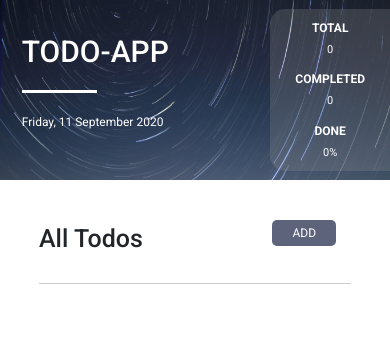
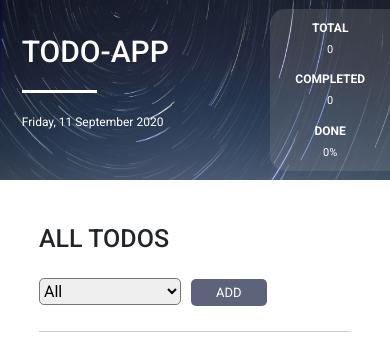
Before and after one commit to cheakimsemao/react-js-todo-app, a React (Create React App) app: page / in a window 390 px wide. Shown: the top 344 px of the page. Built offline with nearby package versions, Linux system fonts and the light colour scheme.

Commit message:
Implemented Sort Todos

```diff
--- a/src/App.css
+++ b/src/App.css
@@ -81,6 +81,10 @@ body {
 
 /* Modal */
 
+.modal-content {
+    border-radius: 7px;
+}
+
 .modal-body .form-label {
     font-weight: 500;
 }
@@ -88,8 +92,9 @@ body {
 .modal-footer #modal-add,
 .modal-footer #modal-close {
     color: #ffffff;
-    padding: 5px 20px;
+    padding: 5px 25px;
     border-radius: 7px;
+    font-size: 12px;
 }
 
 .modal-footer #modal-add {
@@ -125,27 +130,31 @@ body {
     margin: 25px 0;
 }
 
-.add-btn,
-.hide-btn {
-    font-size: 12px;
+#sort-todos {
+    margin-right: 10px;
+    position: relative;
+    top: 20%;
+    padding: 2px 25px 2px 0;
+    font-size: 16px;
+    border-radius: 5px;
+    color: #000000;
+}
+
+.add-btn {
+    font-size: 13px;
     color: #ffffff;
     background-color: #5c637b;
-    padding: 4px 20px;
+    padding: 4px 25px;
     margin-right: 15px;
     border-radius: 5px;
     border: none;
+    position: relative;
+    top: 17%;
 }
 
-.add-btn:hover,
-.hide-btn:hover {
+.add-btn:hover {
     cursor: pointer;
 }
-
-/* #all-task-span {
-    position: absolute;
-    top: 0;
-    left: 0;
-} */
 
 .todo-item {
     position: relative;
@@ -284,3 +293,13 @@ input[type='checkbox'] {
         margin: 40px auto;
     }
 }
+
+@media only screen and (max-width: 415px) {
+    .flex-mobile {
+        flex-direction: column;
+    }
+
+    .allTodos-title {
+        margin-bottom: 20px;
+    }
+}
--- a/src/App.js
+++ b/src/App.js
@@ -1,19 +1,39 @@
-import React, { useState } from 'react';
+import React, { useState, useEffect } from 'react';
 import './App.css';
 import Header from './components/Header';
 import AllTodo from './components/AllTodos';
 import AddTodo from './components/AddTodo';
 
 function App() {
+    const initailCount = 0;
+    const [total, setTotal] = useState(initailCount);
+    const [completed, setCompleted] = useState(initailCount);
+    const [done, setDone] = useState(initailCount);
+
     const [inputText, setInputText] = useState('');
     const [inputDate, setInputDate] = useState('');
     const [inputTime, setInputTime] = useState('');
     const [todos, setTodos] = useState([]);
+    const [status, setStatus] = useState('all');
+    const [filteredTodos, setFilteredTodos] = useState([]);
 
-    const initailCount = 0;
-    const [total, setTotal] = useState(initailCount);
-    const [completed, setCompleted] = useState(initailCount);
-    const [done, setDone] = useState(initailCount);
+    const filterHandler = () => {
+        switch (status) {
+            case 'completed':
+                setFilteredTodos(todos.filter((todo) => todo.completed === true));
+                break;
+            case 'uncompleted':
+                setFilteredTodos(todos.filter((todo) => todo.completed === false));
+                break;
+            default:
+                setFilteredTodos(todos);
+                break;
+        }
+    };
+
+    useEffect(() => {
+        filterHandler();
+    }, [todos, status]);
 
     return (
         <>
@@ -28,6 +48,7 @@ function App() {
                 todos={todos}
                 setTodos={setTodos}
                 setTotal={setTotal}
+                setStatus={setStatus}
             />
             <AllTodo
                 todos={todos}
@@ -38,6 +59,7 @@ function App() {
                 setCompleted={setCompleted}
                 done={done}
                 setDone={setDone}
+                filteredTodos={filteredTodos}
             />
         </>
     );
--- a/src/components/AddTodo.js
+++ b/src/components/AddTodo.js
@@ -11,6 +11,7 @@ const AddTodo = ({
     todos,
     setTodos,
     setTotal,
+    setStatus,
 }) => {
     const [show, setShow] = useState(false);
     const handleClose = () => setShow(false);
@@ -41,13 +42,22 @@ const AddTodo = ({
         handleClose();
     };
 
+    const statusHandler = (e) => {
+        setStatus(e.target.value);
+    };
+
     return (
         <div id='add-todo'>
-            <div className='flex-container'>
+            <div className='flex-container flex-mobile'>
                 <div>
-                    <p className='allTodos-title'>All Todos</p>
+                    <p className='allTodos-title'>ALL TODOS</p>
                 </div>
                 <div>
+                    <select id='sort-todos' onChange={statusHandler}>
+                        <option value='all'>All</option>
+                        <option value='completed'>Completed</option>
+                        <option value='uncompleted'>Uncompleted</option>
+                    </select>
                     <button className='add-btn' onClick={handleShow}>
                         ADD
                     </button>
--- a/src/components/AllTodos.js
+++ b/src/components/AllTodos.js
@@ -1,11 +1,20 @@
 import React from 'react';
 import Todo from './Todo';
 
-const AllTasks = ({ todos, setTodos, total, setTotal, completed, setCompleted, done, setDone }) => {
-    console.log(todos);
+const AllTasks = ({
+    todos,
+    setTodos,
+    total,
+    setTotal,
+    completed,
+    setCompleted,
+    done,
+    setDone,
+    filteredTodos,
+}) => {
     return (
         <div id='all-todos'>
-            {todos.map((todo) => (
+            {filteredTodos.map((todo) => (
                 <Todo
                     key={todo.id}
                     text={todo.text}
```
